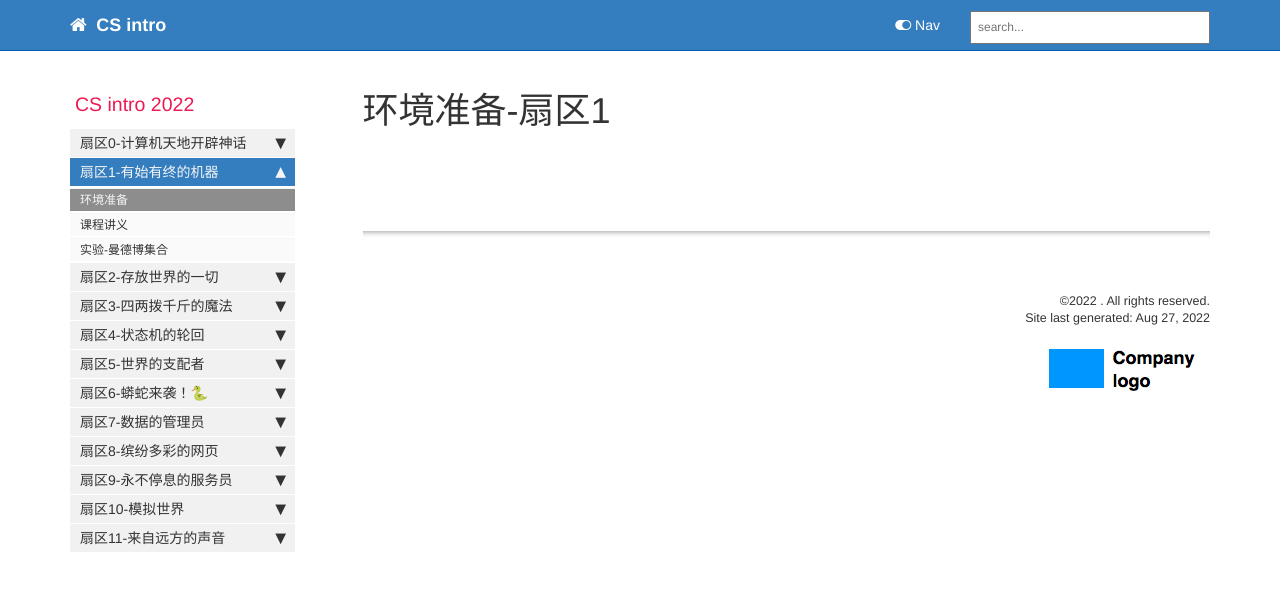
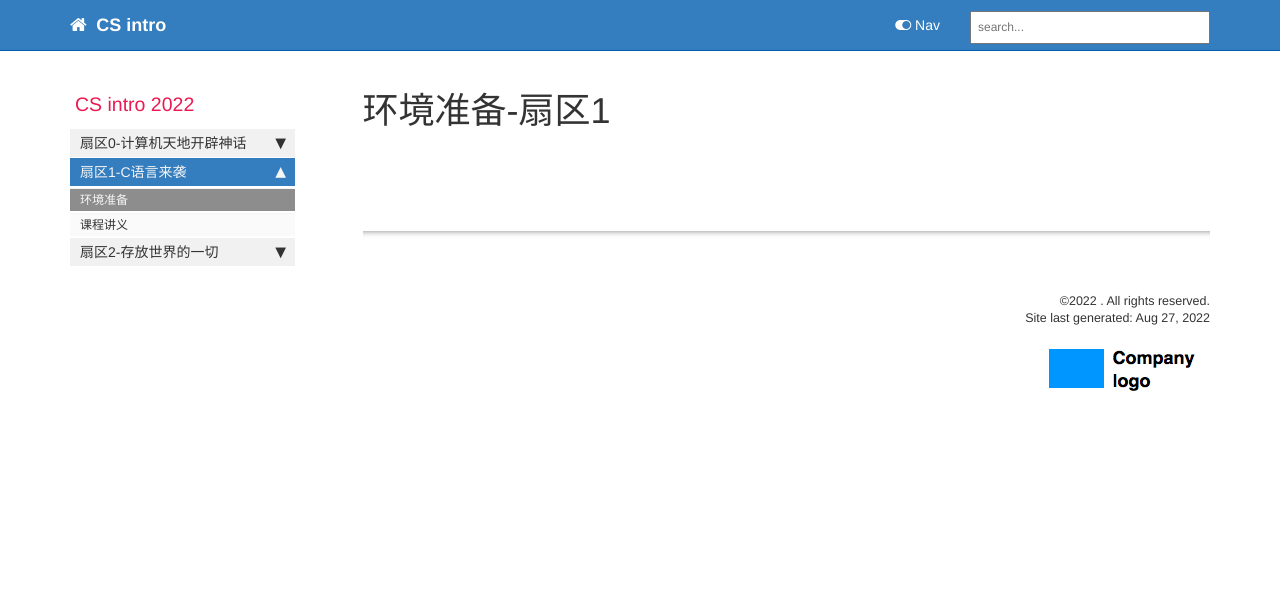
Before and after one commit to Bubbleioa/csintro-guide, a Jekyll site: the page built from pages/mydoc/sector1_preraring.md, in a window 1280 px wide. Shown: the top 591 px of the page. Built offline with Jekyll 4.4.1, drawn with Linux system fonts in a browser that asks for light colours; comment, search, counter and statistics services are not loaded; part of the change alters nothing that is shown.

Commit message:
change sidebar

```diff
--- a/_data/sidebars/mydoc_sidebar.yml
+++ b/_data/sidebars/mydoc_sidebar.yml
@@ -30,7 +30,7 @@ entries:
       url: /sector0_note.html
       output: web, pdf
 
-  - title: 扇区1-有始有终的机器
+  - title: 扇区1-C语言来袭
     output: web, pdf
     folderitems:
 
@@ -42,10 +42,6 @@ entries:
       url: /sector1_note.html
       output: web, pdf
 
-    - title: 实验-曼德博集合
-      url: /lab0_mandelbrot.html
-      output: web, pdf
-
   - title: 扇区2-存放世界的一切
     output: web, pdf
 
@@ -54,198 +50,174 @@ entries:
       url: /mydoc_pages.html
       output: web, pdf
 
-    - title: Posts
-      url: /mydoc_posts.html
+    - title: 实验-曼德博集合
+      url: /lab0_mandelbrot.html
       output: web, pdf
 
-    - title: Lists
-      url: /mydoc_lists.html
-      output: web, pdf
+#   - title: 扇区3-四两拨千斤的魔法
+#     output: web, pdf
 
-    - title: Conditional logic
-      url: /mydoc_conditional_logic.html
-      output: web, pdf
+#     folderitems:
+#     - title: Sidebar navigation
+#       url: /mydoc_sidebar_navigation.html
+#       output: web, pdf
 
-    - title: Content reuse
-      url: /mydoc_content_reuse.html
-      output: web, pdf
+#     - title: YAML tutorial in the context of Jekyll
+#       url: /mydoc_yaml_tutorial.html
+#       output: web, pdf
 
-    - title: Collections
-      url: /mydoc_collections.html
-      output: web, pdf
+#     - title: Tags
+#       url: /mydoc_tags.html
+#       output: web, pdf
 
-    - title: WebStorm editor tips
-      url: /mydoc_webstorm_text_editor.html
-      output: web, pdf
+#     - title: Series
+#       url: /mydoc_series.html
+#       output: web, pdf
 
-    - title: Atom editor tips
-      url: /mydoc_atom_text_editor.html
-      output: web, pdf
+#   - title: 扇区4-状态机的轮回
+#     output: web, pdf
 
-  - title: 扇区3-四两拨千斤的魔法
-    output: web, pdf
+#     folderitems:
+#     - title: Tooltips
+#       url: /mydoc_adding_tooltips.html
+#       output: web, pdf
 
-    folderitems:
-    - title: Sidebar navigation
-      url: /mydoc_sidebar_navigation.html
-      output: web, pdf
+#     - title: Alerts
+#       url: /mydoc_alerts.html
+#       output: web, pdf
 
-    - title: YAML tutorial in the context of Jekyll
-      url: /mydoc_yaml_tutorial.html
-      output: web, pdf
+#     - title: Icons
+#       url: /mydoc_icons.html
+#       output: web, pdf
 
-    - title: Tags
-      url: /mydoc_tags.html
-      output: web, pdf
+#     - title: Images
+#       url: /mydoc_images.html
+#       output: web, pdf
 
-    - title: Series
-      url: /mydoc_series.html
-      output: web, pdf
+#     - title: Code samples
+#       url: /mydoc_code_samples.html
+#       output: web, pdf
 
-  - title: 扇区4-状态机的轮回
-    output: web, pdf
+#     - title: Labels
+#       url: /mydoc_labels.html
+#       output: web, pdf
 
-    folderitems:
-    - title: Tooltips
-      url: /mydoc_adding_tooltips.html
-      output: web, pdf
+#     - title: Links
+#       url: /mydoc_hyperlinks.html
+#       output: web, pdf
+#     output: web, pdf
 
-    - title: Alerts
-      url: /mydoc_alerts.html
-      output: web, pdf
-
-    - title: Icons
-      url: /mydoc_icons.html
-      output: web, pdf
-
-    - title: Images
-      url: /mydoc_images.html
-      output: web, pdf
-
-    - title: Code samples
-      url: /mydoc_code_samples.html
-      output: web, pdf
-
-    - title: Labels
-      url: /mydoc_labels.html
-      output: web, pdf
-
-    - title: Links
-      url: /mydoc_hyperlinks.html
-      output: web, pdf
-    output: web, pdf
-
-    folderitems:
-    - title: Commenting on files
-      url: /mydoc_commenting_on_files.html
-      output: web, pdf
+#     folderitems:
+#     - title: Commenting on files
+#       url: /mydoc_commenting_on_files.html
+#       output: web, pdf
 
 
-    - title: Navtabs
-      url: /mydoc_navtabs.html
-      output: web, pdf
+#     - title: Navtabs
+#       url: /mydoc_navtabs.html
+#       output: web, pdf
 
-    - title: Tables
-      url: /mydoc_tables.html
-      output: web, pdf
+#     - title: Tables
+#       url: /mydoc_tables.html
+#       output: web, pdf
 
-    - title: Syntax highlighting
-      url: /mydoc_syntax_highlighting.html
-      output: web, pdf
+#     - title: Syntax highlighting
+#       url: /mydoc_syntax_highlighting.html
+#       output: web, pdf
 
-    - title: Workflow maps
-      url: /mydoc_workflow_maps.html
-      output: web, pdf
-#    - title: Git collaboration
-#      url: /mydoc_git_collaboration
-#      output: web, pdf
+#     - title: Workflow maps
+#       url: /mydoc_workflow_maps.html
+#       output: web, pdf
+# #    - title: Git collaboration
+# #      url: /mydoc_git_collaboration
+# #      output: web, pdf
 
-  - title: 扇区5-世界的支配者
-    output: web, pdf
+#   - title: 扇区5-世界的支配者
+#     output: web, pdf
 
-    folderitems:
-    - title: Build arguments
-      url: /mydoc_build_arguments.html
-      output: web, pdf
+#     folderitems:
+#     - title: Build arguments
+#       url: /mydoc_build_arguments.html
+#       output: web, pdf
 
-    - title: Themes
-      url: /mydoc_themes.html
-      output: web, pdf
+#     - title: Themes
+#       url: /mydoc_themes.html
+#       output: web, pdf
 
-    - title: Generating PDFs
-      url: /mydoc_generating_pdfs.html
-      output: web, pdf
+#     - title: Generating PDFs
+#       url: /mydoc_generating_pdfs.html
+#       output: web, pdf
 
-    - title: Help APIs and UI tooltips
-      url: /mydoc_help_api.html
-      output: web, pdf
+#     - title: Help APIs and UI tooltips
+#       url: /mydoc_help_api.html
+#       output: web, pdf
 
-    - title: Search configuration
-      url: /mydoc_search_configuration.html
-      output: web, pdf
+#     - title: Search configuration
+#       url: /mydoc_search_configuration.html
+#       output: web, pdf
 
-    - title: iTerm profiles
-      url: /mydoc_iterm_profiles.html
-      output: web, pdf
+#     - title: iTerm profiles
+#       url: /mydoc_iterm_profiles.html
+#       output: web, pdf
 
-    - title: Pushing builds to server
-      url: /mydoc_push_build_to_server.html
-      output: web, pdf
+#     - title: Pushing builds to server
+#       url: /mydoc_push_build_to_server.html
+#       output: web, pdf
 
-    - title: Publishing on Github Pages
-      url: /mydoc_publishing_github_pages.html
-      output: web, pdf
+#     - title: Publishing on Github Pages
+#       url: /mydoc_publishing_github_pages.html
+#       output: web, pdf
 
-  - title: 扇区6-蟒蛇来袭！🐍
-    output: web, pdf
+#   - title: 扇区6-蟒蛇来袭！🐍
+#     output: web, pdf
 
-    folderitems:
-    - title: Knowledge-base layout
-      url: /mydoc_kb_layout.html
-      output: web, pdf
+#     folderitems:
+#     - title: Knowledge-base layout
+#       url: /mydoc_kb_layout.html
+#       output: web, pdf
 
-    - title: Glossary layout
-      url: /mydoc_glossary.html
-      output: web, pdf
+#     - title: Glossary layout
+#       url: /mydoc_glossary.html
+#       output: web, pdf
 
-    - title: FAQ layout
-      url: /mydoc_faq_layout.html
-      output: web, pdf
+#     - title: FAQ layout
+#       url: /mydoc_faq_layout.html
+#       output: web, pdf
 
-    - title: Shuffle layout
-      url: /mydoc_shuffle.html
-      output: web, pdf
+#     - title: Shuffle layout
+#       url: /mydoc_shuffle.html
+#       output: web, pdf
 
-  - title: 扇区7-数据的管理员
-    output: web, pdf
-    folderitems:
-    - title: Troubleshooting
-      url: /mydoc_troubleshooting.html
-      output: web, pdf
+#   - title: 扇区7-数据的管理员
+#     output: web, pdf
+#     folderitems:
+#     - title: Troubleshooting
+#       url: /mydoc_troubleshooting.html
+#       output: web, pdf
 
-  - title: 扇区8-缤纷多彩的网页
-    output: web, pdf
-    folderitems:
-    - title: Tag archives overview
-      url: /mydoc_tag_archives_overview.html
-      output: web, pdf
+#   - title: 扇区8-缤纷多彩的网页
+#     output: web, pdf
+#     folderitems:
+#     - title: Tag archives overview
+#       url: /mydoc_tag_archives_overview.html
+#       output: web, pdf
 
-  - title: 扇区9-永不停息的服务员
-    output: web, pdf
-    folderitems:
-    - title: placeholder
-      url: /placeholder.html
-      output: web, pdf
+#   - title: 扇区9-永不停息的服务员
+#     output: web, pdf
+#     folderitems:
+#     - title: placeholder
+#       url: /placeholder.html
+#       output: web, pdf
 
-  - title: 扇区10-模拟世界
-    output: web, pdf
-    folderitems:
-    - title: placeholder
-      url: /placeholder.html
-      output: web, pdf
-  - title: 扇区11-来自远方的声音
-    output: web, pdf
-    folderitems:
-    - title: placeholder
-      url: /placeholder.html
-      output: web, pdf
+#   - title: 扇区10-模拟世界
+#     output: web, pdf
+#     folderitems:
+#     - title: placeholder
+#       url: /placeholder.html
+#       output: web, pdf
+#   - title: 扇区11-来自远方的声音
+#     output: web, pdf
+#     folderitems:
+#     - title: placeholder
+#       url: /placeholder.html
+#       output: web, pdf
```
